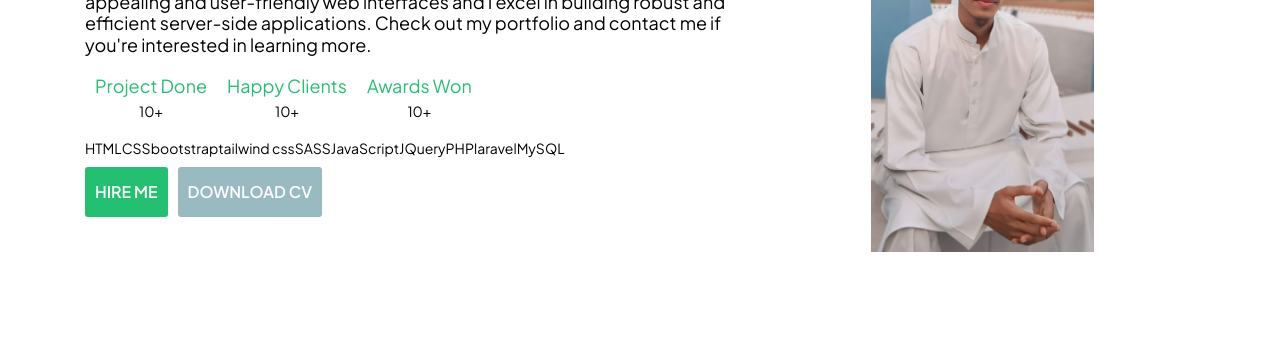
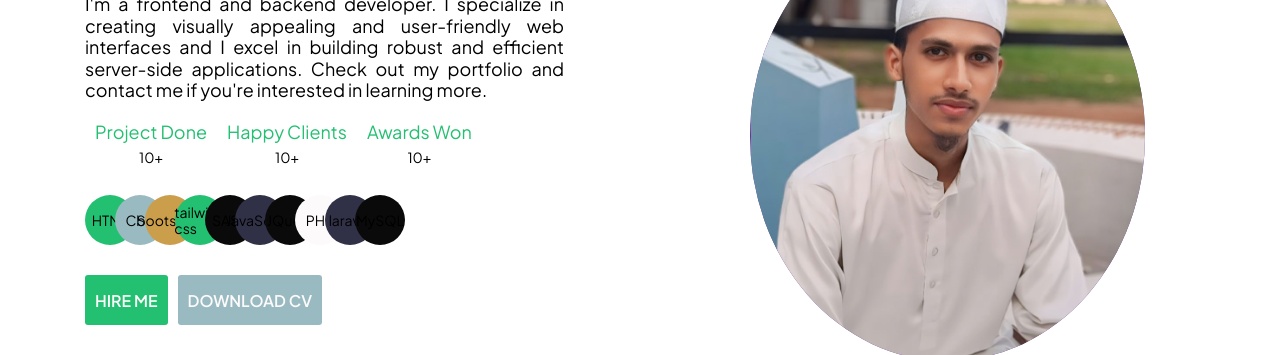
Before and after one commit to mnahidislam39/devNahidIslam, a plain HTML site: page index.html in a window 1280 px wide. Shown: the part 337-692 px from the top of the page. Drawn offline with Linux system fonts and the light colour scheme.

Commit message:
home done

```diff
--- a/assets/css/base/_reset.scss
+++ b/assets/css/base/_reset.scss
@@ -16,11 +16,12 @@ html {
   --text-color: #fcfafb;
   --dark-color: #0a0a0a;
   --another-color: #cb9e4b;
-  --headline-1: 50px;
-  --headline-2: 40px;
-  --headline-3: 30px;
+  --headline-1: 60px;
+  --headline-2: 45px;
+  --headline-3: 35px;
   --linkSize: 20px;
   --descSize: 18px;
+  --textJustify: justify;
 }
 body {
   font-size: 14px;
--- a/assets/css/base/_typography.scss
+++ b/assets/css/base/_typography.scss
@@ -1,4 +1,4 @@
-.textPrimmary {
+.textPrimary {
   color: var(--text-primary);
   text-transform: capitalize;
 }
@@ -14,3 +14,6 @@
 .linkSize {
   font-size: var(--linkSize);
 }
+.textJustify {
+  text-align: var(--textJustify);
+}
--- a/assets/css/layouts/_all.scss
+++ b/assets/css/layouts/_all.scss
@@ -2,6 +2,8 @@
 @import "repeatable";
 // header_area start
 @import "header";
+// home_area start
+@import "home";
 // about_area start
 @import "about";
 // service_area start
--- /dev/null
+++ b/assets/css/layouts/_home.scss
@@ -0,0 +1,95 @@
+.home_area {
+  .home {
+    .home_text {
+      .infoAboutMe {
+      }
+      .techSkill {
+        &__ul {
+        }
+        &__li {
+          cursor: pointer;
+          transition: all 0.3s ease-in-out;
+          &:hover {
+            // transform: translate(0, -5px);
+            margin-top: -10px;
+          }
+          span {
+            background-color: var(--secondary-color);
+            width: 50px;
+            height: 50px;
+            border-radius: 100%;
+            display: flex;
+            align-items: center;
+            justify-content: center;
+          }
+          &:nth-child(2) {
+            span {
+              margin-left: -20px;
+              background-color: var(--primary-color);
+            }
+          }
+          &:nth-child(3) {
+            span {
+              margin-left: -20px;
+              background-color: var(--another-color);
+            }
+          }
+          &:nth-child(4) {
+            span {
+              margin-left: -20px;
+              background-color: var(--text-primary);
+            }
+          }
+          &:nth-child(5) {
+            span {
+              margin-left: -20px;
+              background-color: var(--text-secondary);
+            }
+          }
+          &:nth-child(6) {
+            span {
+              margin-left: -20px;
+              background-color: var(--bg-color);
+            }
+          }
+          &:nth-child(7) {
+            span {
+              margin-left: -20px;
+              background-color: var(--dark-color);
+            }
+          }
+          &:nth-child(8) {
+            span {
+              margin-left: -20px;
+              background-color: var(--text-color);
+            }
+          }
+          &:nth-child(9) {
+            span {
+              margin-left: -20px;
+              background-color: var(--bg-color);
+            }
+          }
+          &:nth-child(10) {
+            span {
+              margin-left: -20px;
+              background-color: var(--dark-color);
+            }
+          }
+        }
+      }
+    }
+    .home_img {
+      background-color: rebeccapurple;
+      border-radius: 100%;
+      width: 85%;
+      height: 450px;
+      overflow: hidden;
+      img {
+        width: 105%;
+        max-width: 140%;
+        padding-top: 220px;
+      }
+    }
+  }
+}
--- a/index.html
+++ b/index.html
@@ -77,11 +77,11 @@
               <div class="container">
                 <div class="row flexRow">
                   <div class="col-sm-7 h-100">
-                    <div class="home_text d-flex column items-start justify-items-start gap-10">
+                    <div class="home_text pr-176 d-flex column items-start justify-items-start gap-10">
                       <h1 class="headline-1">
-                        I'm <span class="textPrimmary">Nahid</span> Islam
+                        I'm <span class="textPrimary">Nahid</span> Islam
                       </h1>
-                      <p>
+                      <p class="textJustify">
                         I'm a frontend and backend developer. I specialize in creating visually appealing and
                         user-friendly web
                         interfaces and I excel in building robust and efficient server-side applications. Check out my
@@ -89,20 +89,20 @@
                       <div class="infoAboutMe">
                         <ul class="infoAboutMe__ul">
                           <li class="infoAboutMe__li d-flex column items-center justify-center gap-6 p-10">
-                            <p class="textPrimmary descSize">project done</p>
+                            <p class="textPrimary descSize">project done</p>
                             <span class="textSecondary">10+</span>
                           </li>
                           <li class="infoAboutMe__li d-flex column items-center justify-center gap-6 p-10">
-                            <p class="textPrimmary descSize">happy clients</p>
+                            <p class="textPrimary descSize">happy clients</p>
                             <span class="textSecondary">10+</span>
                           </li>
                           <li class="infoAboutMe__li d-flex column items-center justify-center gap-6 p-10">
-                            <p class="textPrimmary descSize">awards won</p>
+                            <p class="textPrimary descSize">awards won</p>
                             <span class="textSecondary">10+</span>
                           </li>
 
                       </div>
-                      <div class="techSkill">
+                      <div class="techSkill pt-10 pb-10">
                         <ul class="techSkill__ul">
                           <li class="techSkill__li"><span>HTML</span></li>
                           <li class="techSkill__li"><span>CSS</span></li>
@@ -116,14 +116,14 @@
                           <li class="techSkill__li"><span>MySQL</span></li>
                         </ul>
                       </div>
-                      <div class="buttons d-flex  justify-center items-center gap-10">
+                      <div class="buttons d-flex  justify-center items-center gap-10 pt-10">
                         <a href="#" class="btn btn-primary uppercase">hire me</a>
                         <a href="#" class="btn btn-secondary uppercase">download cv</a>
                       </div>
                     </div>
                   </div>
                   <div class="col-sm-5">
-                    <div class="imag d-flex justify-center items-center p-10">
+                    <div class="home_img d-flex justify-center items-center p-10">
                       <img src="assets/images/devnahidislam.png" alt="loading" />
                     </div>
                   </div>
@@ -138,7 +138,7 @@
                   <div class="row">
                     <div class="col-sm-12">
                       <div class="title d-flex items-center justify-center text-center">
-                        <h2><span class="textPrimmary">ab</span>out</h2>
+                        <h2><span class="textPrimary">ab</span>out</h2>
                       </div>
                     </div>
 
@@ -154,7 +154,7 @@
                   <div class="row">
                     <div class="col-sm-12">
                       <div class="title d-flex items-center justify-center text-center">
-                        <h2>Ser<span class="textPrimmary">vice</span></h2>
+                        <h2>Ser<span class="textPrimary">vice</span></h2>
                       </div>
                     </div>
                   </div>
@@ -169,7 +169,7 @@
                   <div class="row">
                     <div class="col-sm-12">
                       <div class="title d-flex items-center justify-center text-center">
-                        <h2><span class="textPrimmary">pro</span>ject</h2>
+                        <h2><span class="textPrimary">pro</span>ject</h2>
                       </div>
                     </div>
                   </div>
@@ -184,7 +184,7 @@
                   <div class="row">
                     <div class="col-sm-12">
                       <div class="title d-flex items-center justify-center text-center">
-                        <h2>con<span class="textPrimmary">tact</span></h2>
+                        <h2>con<span class="textPrimary">tact</span></h2>
                       </div>
                     </div>
                   </div>
```
Also changed, not shown: assets/css/main_style.min.css.
